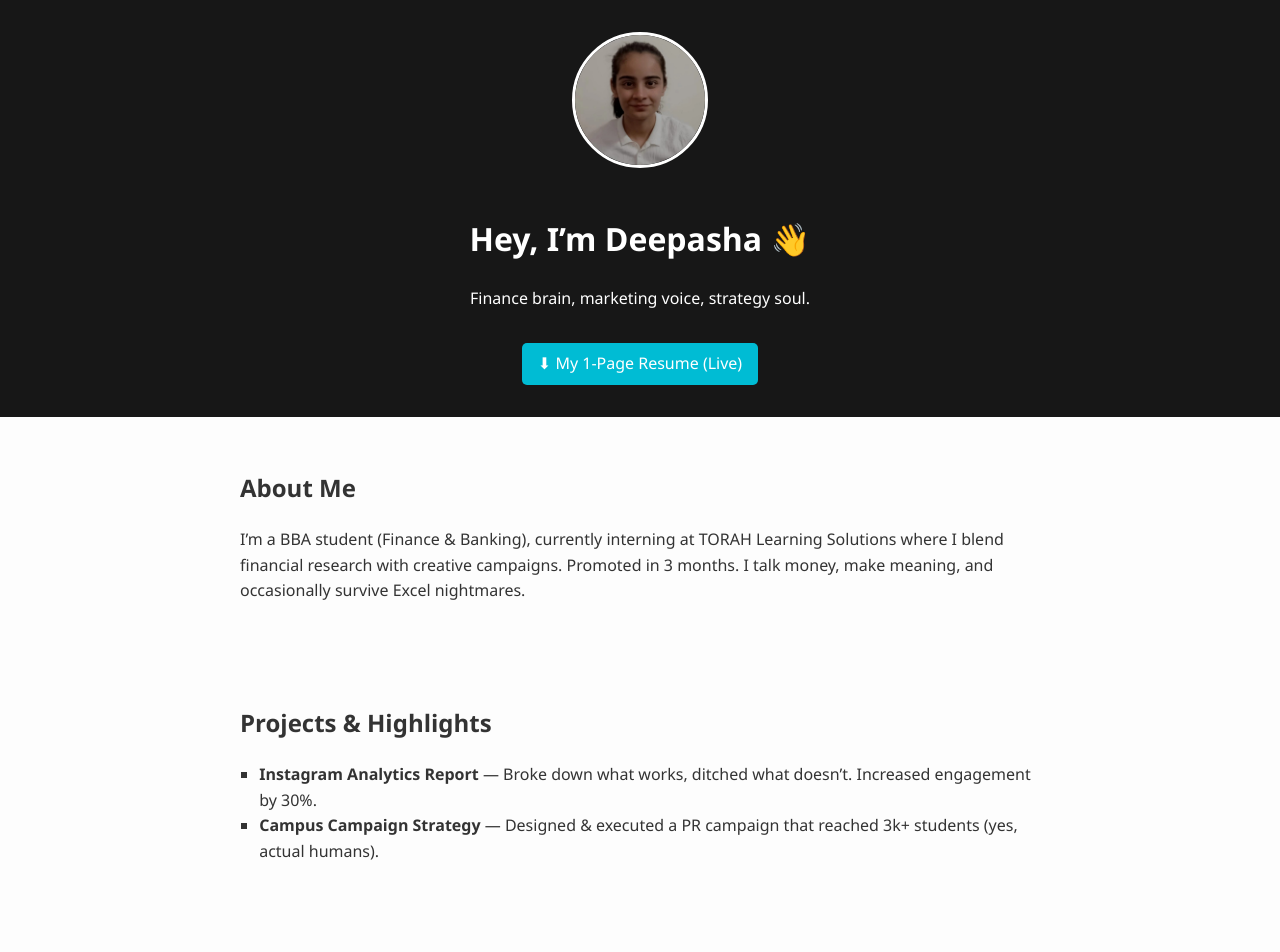
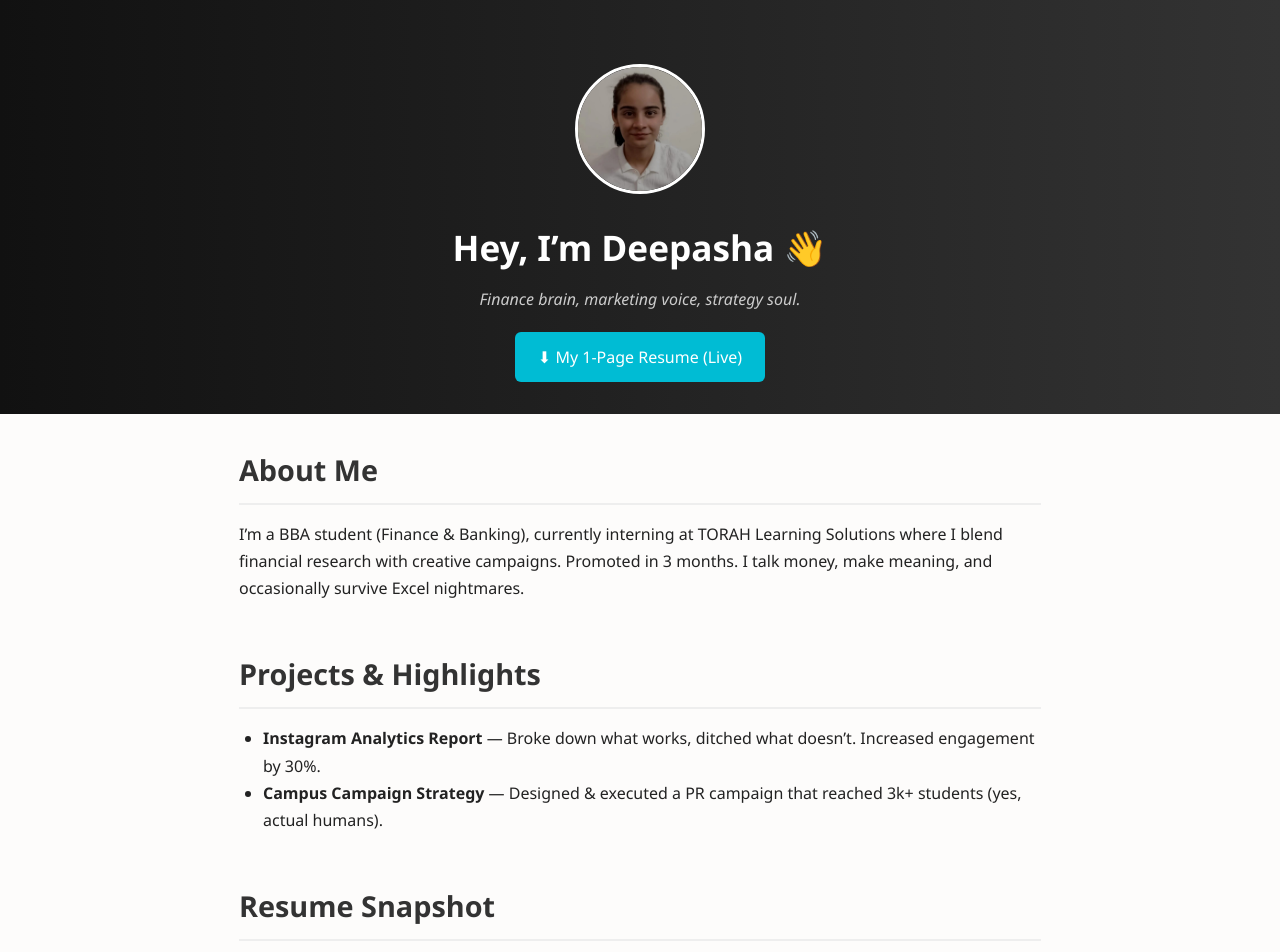
Before and after one commit to deepasha27/deepasha-portfolio, a plain HTML site: page index.html in a window 1280 px wide. Shown: the top 952 px of the page. Drawn offline with Linux system fonts and the light colour scheme.

Commit message:
Update style.css

```diff
--- a/style.css
+++ b/style.css
@@ -1,50 +1,115 @@
+/* Reset & Base */
+* {
+  margin: 0;
+  padding: 0;
+  box-sizing: border-box;
+}
+
 body {
   font-family: 'Segoe UI', sans-serif;
-  margin: 0;
-  padding: 0;
-  line-height: 1.6;
-  background-color: #fdfdfd;
-  color: #333;
+  background-color: #fdfcfb;
+  color: #222;
+  line-height: 1.7;
 }
 
-header {
+/* Hero Section */
+.hero {
   text-align: center;
-  padding: 2em 1em;
-  background: #171717;
-  color: #fff;
+  padding: 4rem 1rem 2rem;
+  background: linear-gradient(to right, #111, #333);
+  color: white;
 }
 
 .profile-pic {
   width: 130px;
   border-radius: 50%;
-  margin-bottom: 1em;
-  border: 3px solid #fff;
+  border: 3px solid white;
+  margin-bottom: 1rem;
+  transition: transform 0.3s ease;
+}
+
+.profile-pic:hover {
+  transform: scale(1.05);
+}
+
+h1 {
+  font-size: 2.2rem;
+  margin-bottom: 0.5rem;
+}
+
+.tagline {
+  font-style: italic;
+  color: #ccc;
 }
 
 .btn {
   display: inline-block;
-  padding: 0.5em 1em;
-  background: #00bcd4;
+  margin-top: 1.2rem;
+  padding: 0.7rem 1.4rem;
+  background-color: #00bcd4;
   color: white;
+  border-radius: 6px;
   text-decoration: none;
-  border-radius: 5px;
-  margin-top: 1em;
+  transition: background-color 0.3s ease;
+}
+
+.btn:hover {
+  background-color: #0097a7;
+}
+
+/* Main Content */
+main {
+  padding: 2rem 1.5rem;
+  max-width: 850px;
+  margin: auto;
 }
 
 section {
-  padding: 2em 1em;
-  max-width: 800px;
-  margin: auto;
+  margin-bottom: 3rem;
 }
 
-.projects ul {
-  list-style-type: square;
-  padding-left: 1.2em;
+h2 {
+  font-size: 1.8rem;
+  margin-bottom: 1rem;
+  color: #333;
+  border-bottom: 2px solid #eee;
+  padding-bottom: 0.5rem;
 }
 
+.projects ul, .resume ul {
+  list-style-type: disc;
+  padding-left: 1.5rem;
+}
+
+.resume h3 {
+  font-size: 1.2rem;
+  margin-top: 1.2rem;
+  color: #444;
+}
+
+.resume ul {
+  margin-left: 1.5rem;
+  margin-bottom: 1rem;
+}
+
+.resume li {
+  margin-bottom: 0.4rem;
+}
+
+a {
+  color: #0077b5;
+  text-decoration: none;
+}
+
+a:hover {
+  text-decoration: underline;
+}
+
+/* Footer */
 footer {
   text-align: center;
-  padding: 1em;
-  font-size: 0.9em;
-  color: #aaa;
+  padding: 2rem 1rem;
+  font-size: 0.85rem;
+  color: #777;
+  background-color: #f3f3f3;
 }
```
